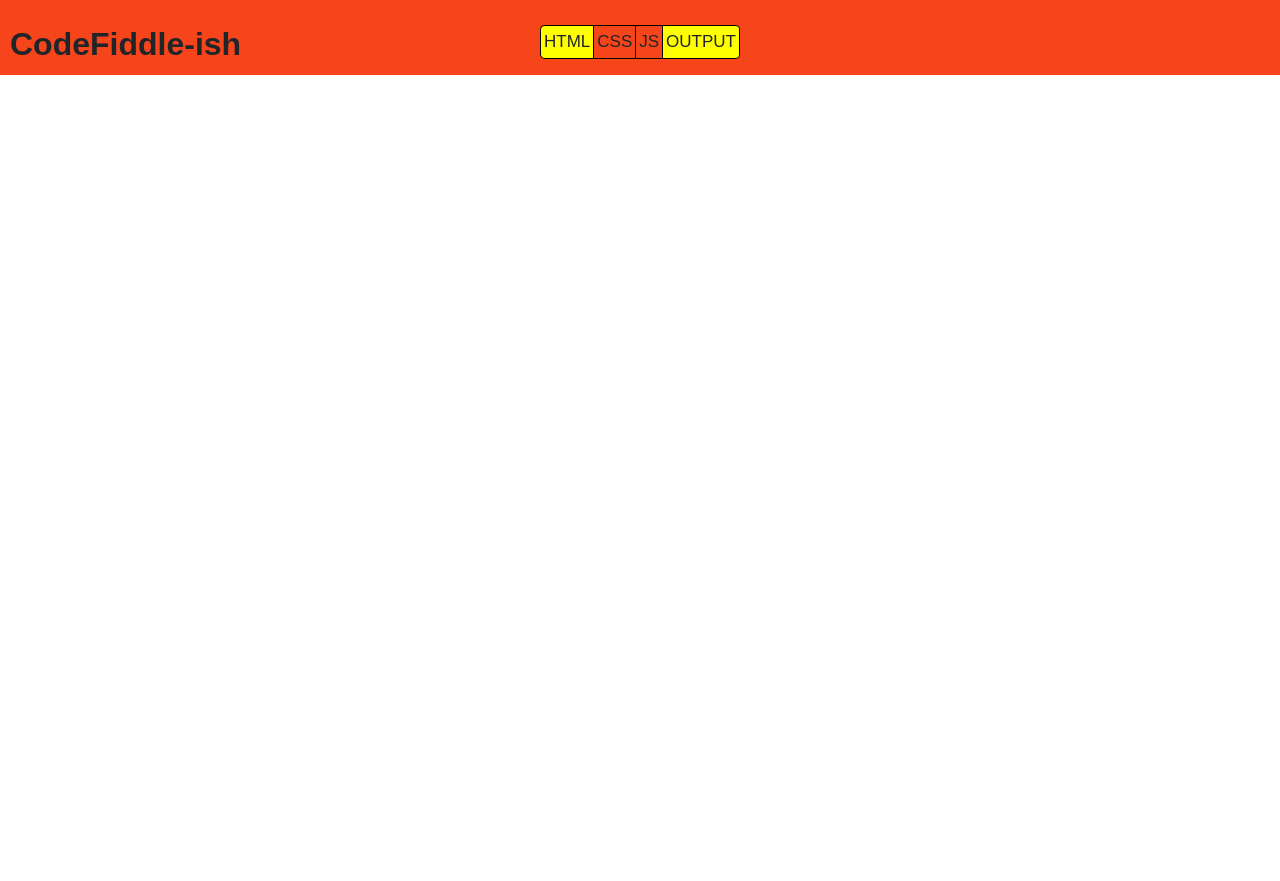
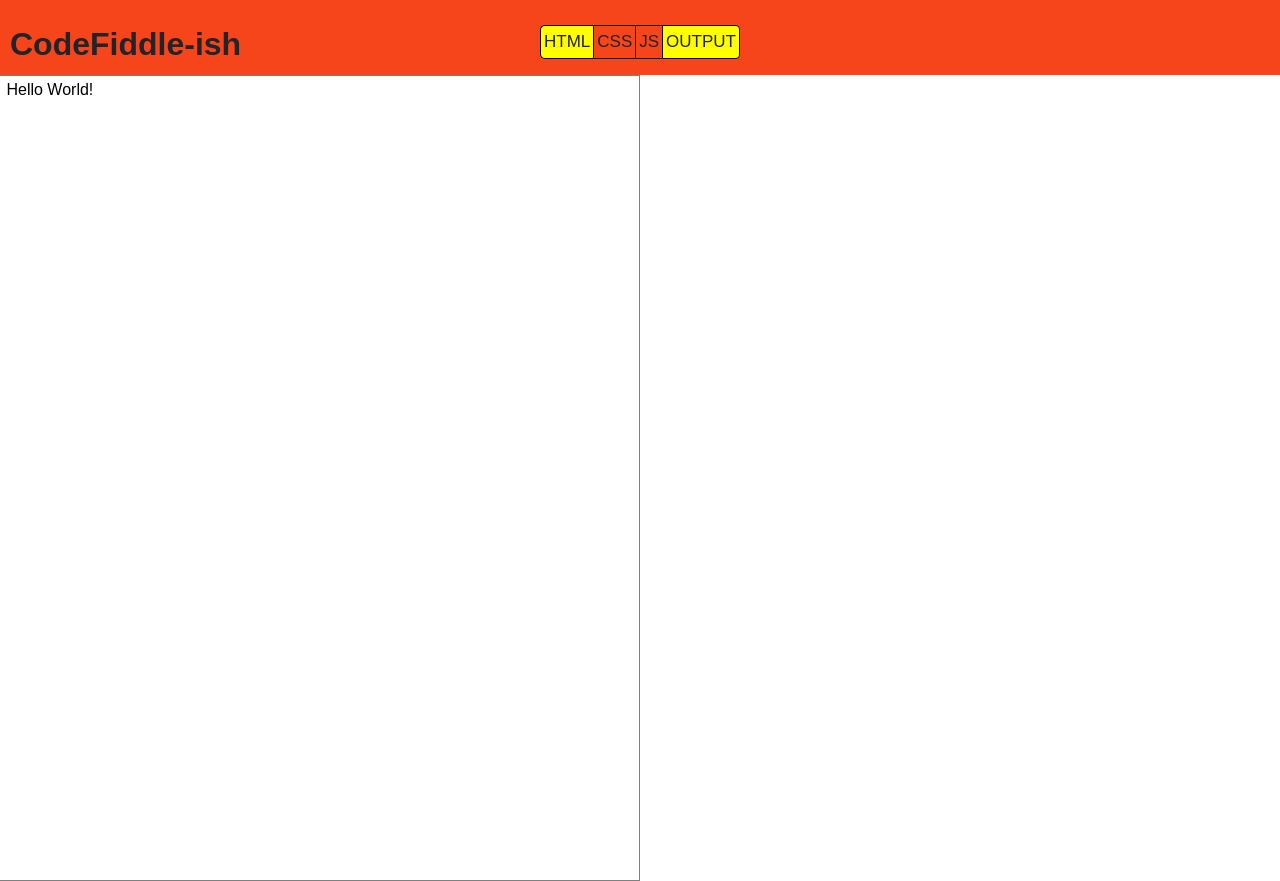
Before and after one commit to dbalbo/codefiddle-ish, a plain HTML site: page index.html in a window 1280 px wide. Before the commit the page ends 800 px from the top, so only its background shows below. Drawn offline with nearby package versions, Linux system fonts and the light colour scheme.

Commit message:
tried to style my textareas for the panels, but it looks like the jquery got it done after several attempts. got the window height - the topbar to get it to fit correctly

```diff
--- a/css/styles.css
+++ b/css/styles.css
@@ -66,3 +66,19 @@ body{
 .highlightedButton {
 	background-color: yellow;
 }
+
+/*setting up each panel to be the height of the page and not have the resize thing on it
+*/
+textarea {
+	/*width:50%;
+	height:100%;*/
+	resize:none;
+	border-color: grey;
+}
+
+.panel {
+	float:left;
+	width:50%;
+	height:100%;
+	border-left:none;
+}
--- a/index.html
+++ b/index.html
@@ -26,13 +26,15 @@
 
 			</div>
 		</div>
+<!-- setting up a container for the panels will use all textareas and an iframe for the output -->
+		<div id="bodyContainer">
 
-		<div id="bodyContainer">
+			<textarea id="htmlpanel" class="panel"> Hello World! </textarea>
 
 		</div>
 
 
-	<script src="https://maxcdn.bootstrapcdn.com/bootstrap/4.0.0-alpha.2/js/bootstrap.min.js" integrity="sha384-vZ2WRJMwsjRMW/8U7i6PWi6AlO1L79snBrmgiDpgIWJ82z8eA5lenwvxbMV1PAh7" crossorigin="anonymous"></script>
+<!-- 	// <script src="https://maxcdn.bootstrapcdn.com/bootstrap/4.0.0-alpha.2/js/bootstrap.min.js" integrity="sha384-vZ2WRJMwsjRMW/8U7i6PWi6AlO1L79snBrmgiDpgIWJ82z8eA5lenwvxbMV1PAh7" crossorigin="anonymous"></script> -->
 	<script type="text/javascript" src="js/scripts.js"></script>
 
 	</body>
--- a/js/scripts.js
+++ b/js/scripts.js
@@ -17,3 +17,7 @@ $(".toggleButton").click(function() {
 	$(this).removeClass("highlightedButton");
 
 })
+
+
+// trying to get the textares to cover height of page, and the css isnt responding at the moemnt
+$(".panel").height($(window).height() - $("#topbar").height());
```
